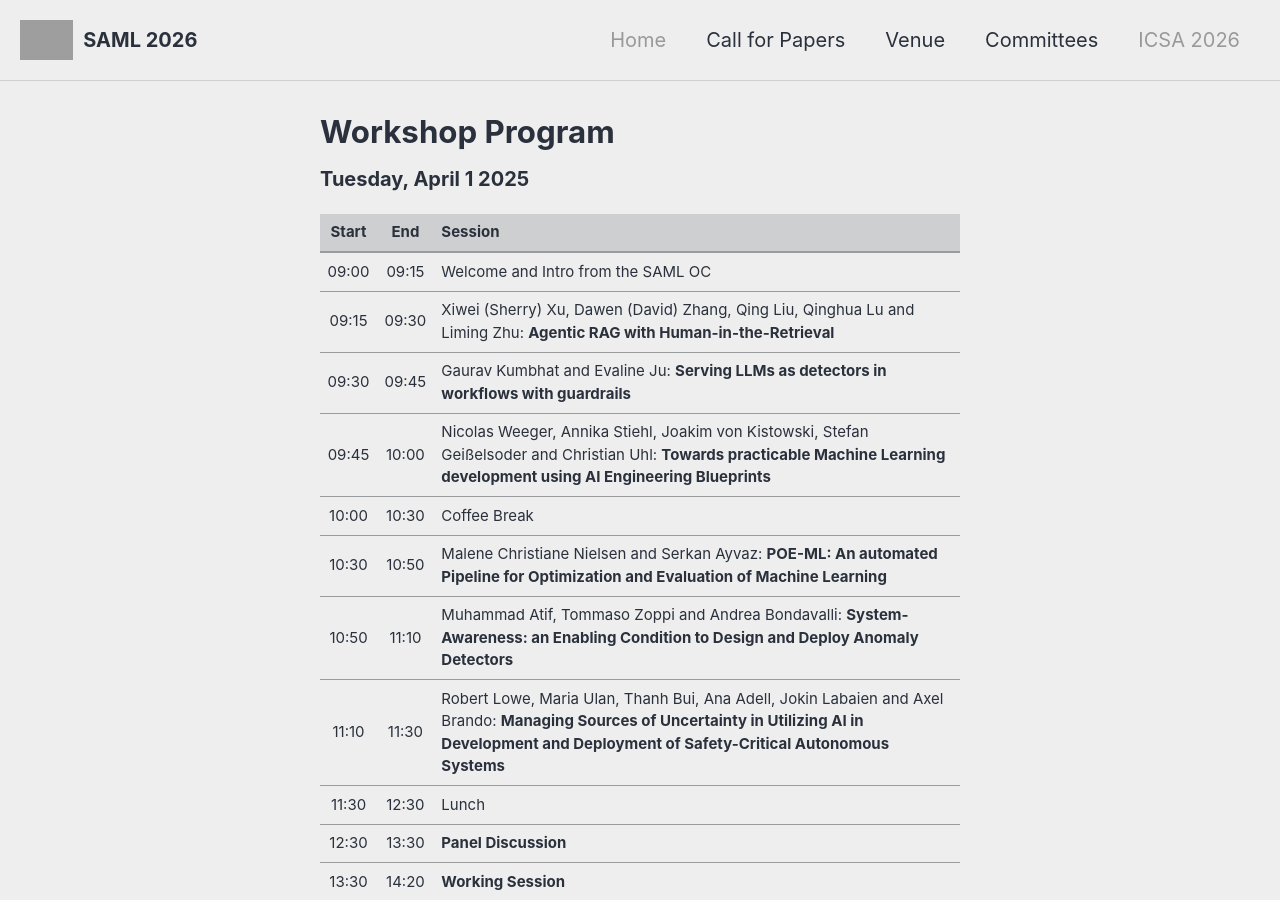
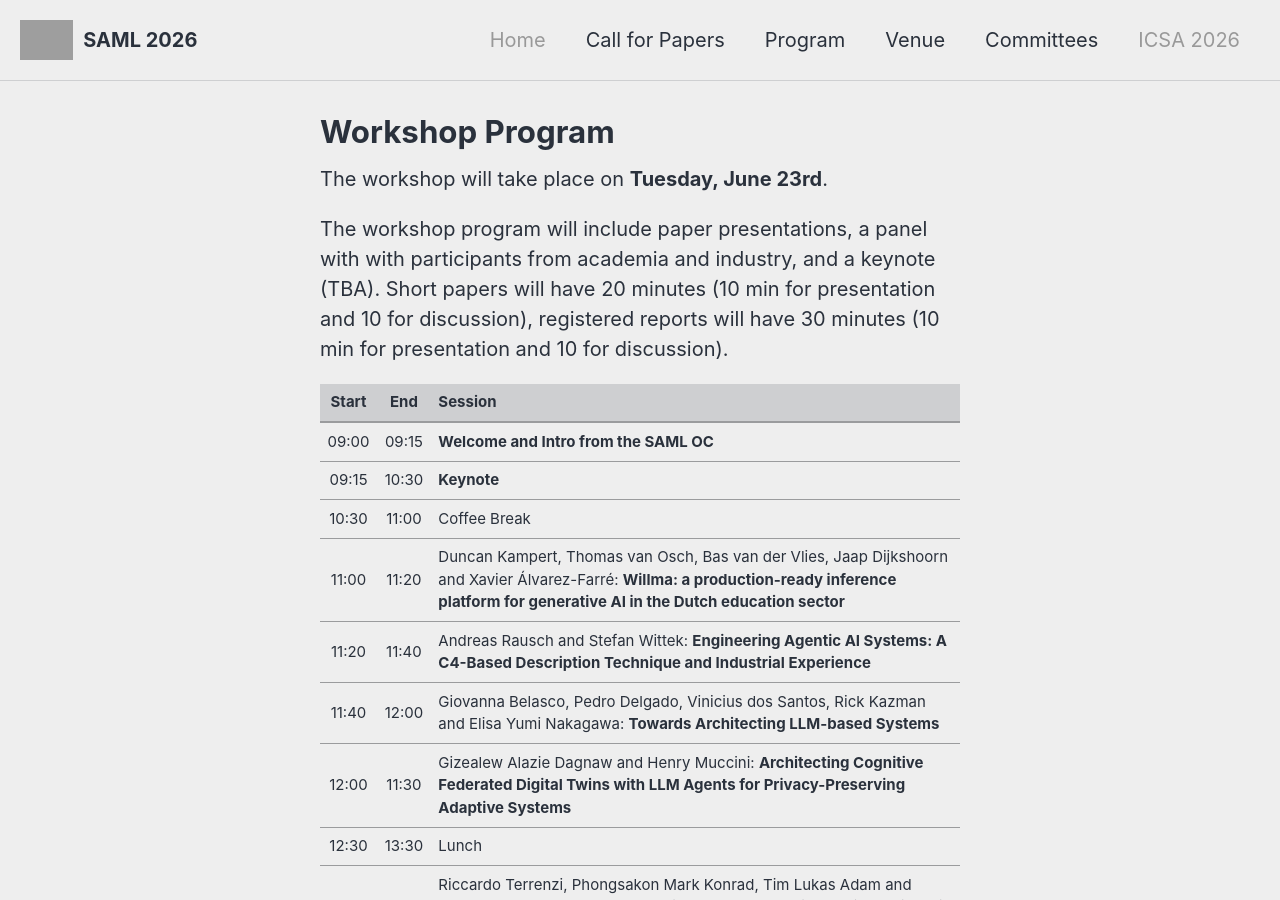
Before and after one commit to sa-ml/saml2026, a Jekyll site: the page built from _pages/program/program.md, in a window 1280 px wide and 900 px high. Built offline with Jekyll 4.4.1, drawn with Linux system fonts in a browser that asks for light colours; cached includes are drawn as plain includes; nearby versions of some CDN libraries; some of the changed text lies outside the part shown; grey boxes are pictures that could not be loaded.

Commit message:
added program, corrected workshop date

```diff
--- a/_data/navigation.yml
+++ b/_data/navigation.yml
@@ -16,8 +16,8 @@ main:
   - title: "Call for Papers"
     url: /calls/submissions
 
-  #- title: "Program"
-  #  url: /program/
+  - title: "Program"
+    url: /program/
 
   - title: "Venue"
     url: /venue
--- a/_pages/program/program.md
+++ b/_pages/program/program.md
@@ -17,7 +17,32 @@ sidebar:
 .news-table tr td:nth-child(1) { font-weight: bold; width: 9em; }
 </style>
 
-<!--The workshop program will include paper presentations, a panel with with participants from academia and industry, and a [keynote](/program/keynotes). More details will be announced, soon. -->
+The workshop will take place on **Tuesday, June 23rd**.
+
+The workshop program will include paper presentations, a panel with with participants from academia and industry, and a keynote (TBA). Short papers will have 20 minutes (10 min for presentation and 10 for discussion), registered reports will have 30 minutes (10 min for presentation and 10 for discussion).
+
+<!--The workshop program will include paper presentations, a panel with with participants from academia and industry, and a [keynote](/program/keynotes).-->
+
+
+| Start |  End  | Session                             |
+| :---: | :---: | :---------------------------------- |
+| 09:00 | 09:15 | **Welcome and Intro from the SAML OC** |
+| 09:15 | 10:30 | **Keynote** |
+| 10:30 | 11:00 | Coffee Break |
+| 11:00 | 11:20 | Duncan Kampert, Thomas van Osch, Bas van der Vlies, Jaap Dijkshoorn and Xavier Álvarez-Farré: **Willma: a production-ready inference platform for generative AI in the Dutch education sector** |
+| 11:20 | 11:40 | Andreas Rausch and Stefan Wittek: **Engineering Agentic AI Systems: A C4-Based Description Technique and Industrial Experience** |
+| 11:40 | 12:00 | Giovanna Belasco, Pedro Delgado, Vinicius dos Santos, Rick Kazman and Elisa Yumi Nakagawa: **Towards Architecting LLM-based Systems** |
+| 12:00 | 11:30 | Gizealew Alazie Dagnaw and Henry Muccini: **Architecting Cognitive Federated Digital Twins with LLM Agents for Privacy-Preserving Adaptive Systems** |
+| 12:30 | 13:30 | Lunch |
+| 13:30 | 13:50 | Riccardo Terrenzi, Phongsakon Mark Konrad, Tim Lukas Adam and Serkan Ayvaz: **A Reference Architecture for Agentic Hybrid Retrieval in Dataset Search** |
+| 13:50 | 14:10 | Pedro Delgado, Giovanna Belasco, Damian Tamburri and Elisa Yumi Nakagawa: **Understanding Architectural Approaches for MLOps Systems** |
+| 14:10 | 14:30 | Nicolai Schoch and Nafise Eskandani: **From Agent-First to Deterministic-First: Architectural Design Decisions for Engineering Data Extraction** |
+| 14:30 | 15:00 | Moustapha El Outmani, Ahmad Hatahet, Daniel Alexander Osterholz, Andreas Rausch and Manthan Venkataramana Shenoy: **Knowledge-Guided Architecture Documentation Recovery with Evidence Grounding and Traceability: A Registered Report (Stage 1)** |
+| 15:00 | 15:30 | Coffee Break |
+| 15:30 | 16:45 | **Panel / Discussion** |
+| 16:45 | 17:00 | **Closing** |
+
+
 
 <!--
 
@@ -28,7 +53,6 @@ sidebar:
 | Main Conference | December 8, 9, 10, 2023 <br> 2 Coffee Breaks Pastries will be offered <br> Lunch and Dinner on your own
 | Social Event | December 9, 2023 <br> Buffet Dinner from 7 – 9 at the Conference Center <br> Universal Studio Singapore 20:00 – 23:45 <br> Admission ticket to both included with Full Conference Registration
 {: .news-table}
--->
 
 **Tuesday, April 1 2025**
 
@@ -48,6 +72,7 @@ sidebar:
 | 14:20 | 14:30 | **Closing Thoughts** |
 | 14:30 | 15:00 | Coffee Break |
 | 15:00 | 16:00 | Special Talk by Len Bass on **AI System Architecture** |
+-->
 
 
 <!--**Please note that due to unforeseen circumstances the keynote by Heiko Koziolek had to be cancelled**-->
```
Also changed, not shown: _pages/home.md (+3 -2 lines).
